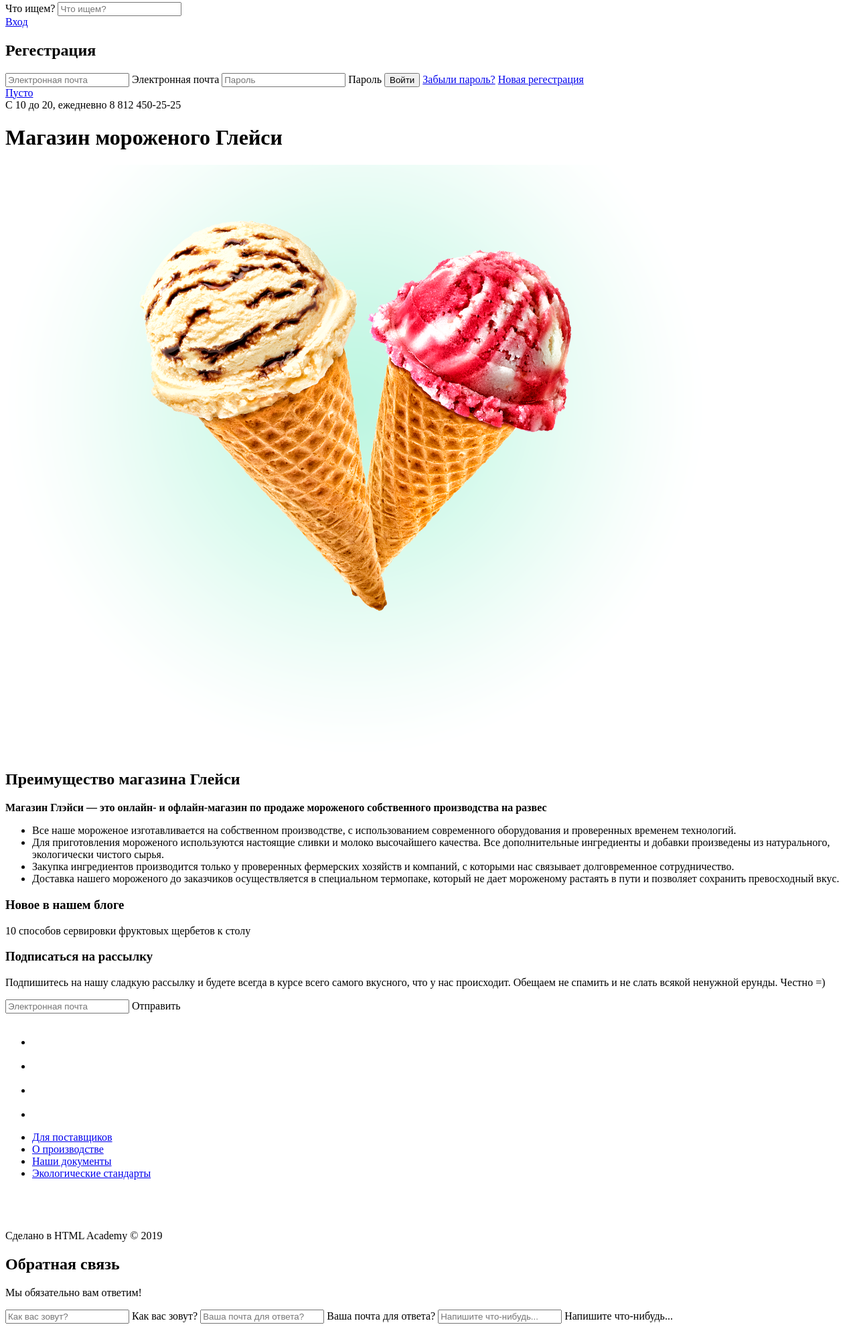
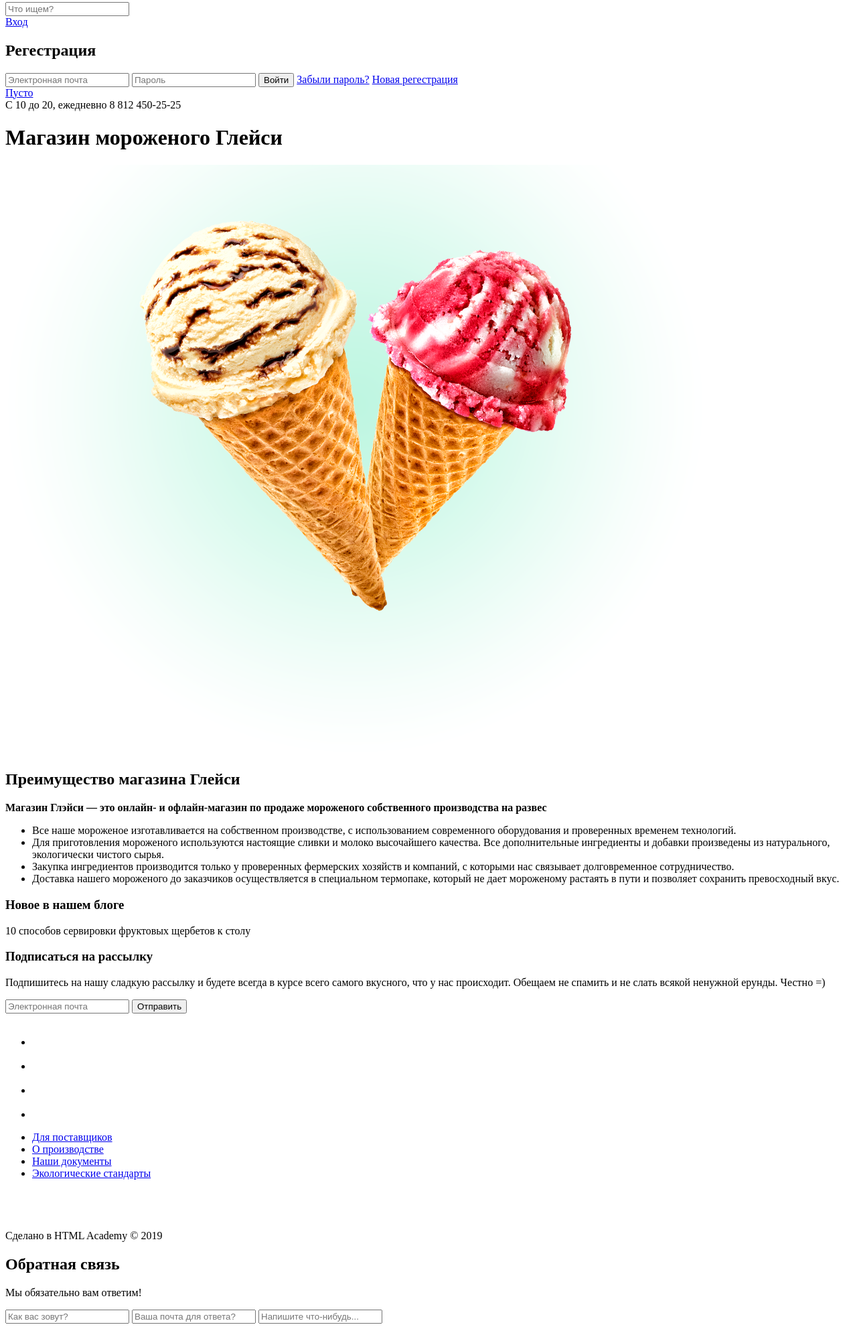
Before and after one commit to Freenova1/935921-gllacy-24, a plain HTML site: page index.html in a window 1280 px wide. Shown: the part 334-2318 px from the top of the page at 67% size. Drawn offline with Linux system fonts and the light colour scheme.

Commit message:
Убрал лишние <label>

```diff
--- a/index.html
+++ b/index.html
@@ -26,7 +26,6 @@
          <a href="search.html" class="search-button">Поиск</a>
          <section class="search-popup">
           <h2 class="visually-hidden">Поиск</h2>
-            <label for="search-area" class="visually-hidden">Что ищем?</label>
             <input type="text" class="search-area" id="search-area" placeholder="Что ищем?">
          </section>
          </div>
@@ -35,9 +34,7 @@
           <h2 class="visually-hidden">Регестрация</h2>
           <form method="post" action="echo.htmlacademy.ru">
             <input type="text" id="login-email" placeholder="Электронная почта">
-            <label for="login-email" class="visually-hidden">Электронная почта</label>
             <input type="password" id="login-password" placeholder="Пароль">
-            <label for="login-password" class="visually-hidden">Пароль</label>
             <button type="submit" class="red-button">Войти</button>
             <a href="reset-password.html">Забыли пароль?</a>
             <a href="registration.html">Новая регестрация</a>
@@ -81,7 +78,7 @@
         <p>Подпишитесь на нашу сладкую рассылку и будете всегда в курсе всего самого вкусного, что у нас происходит. Обещаем не спамить и не слать всякой ненужной ерунды. Честно =)</p>
         <form method="post" action="echo.htmlacademy.ru">
           <input type="text" id="email-user" placeholder="Электронная почта">
-          <label for="email-user" class="red-button">Отправить</label>
+          <button type="submit" class="red-button">Отправить</button>
         </form>
       </section>
       <!--Здесь будет карта-->
@@ -113,11 +110,8 @@
       <p class="feedback-title">Мы обязательно вам ответим!</p>
       <form>
         <input type="text" id="contact-name" placeholder="Как вас зовут?">
-        <label for="contact-name">Как вас зовут?</label>
         <input type="text" id="contact-email" placeholder="Ваша почта для ответа?">
-        <label for="contact-email">Ваша почта для ответа?</label>
         <input type="text" id="comments" placeholder="Напишите что-нибудь...">
-        <label for="comments">Напишите что-нибудь...</label>
       </form>
     </section>
   </body>
```
Also changed, not shown: catalog.html (+4 -10 lines).
